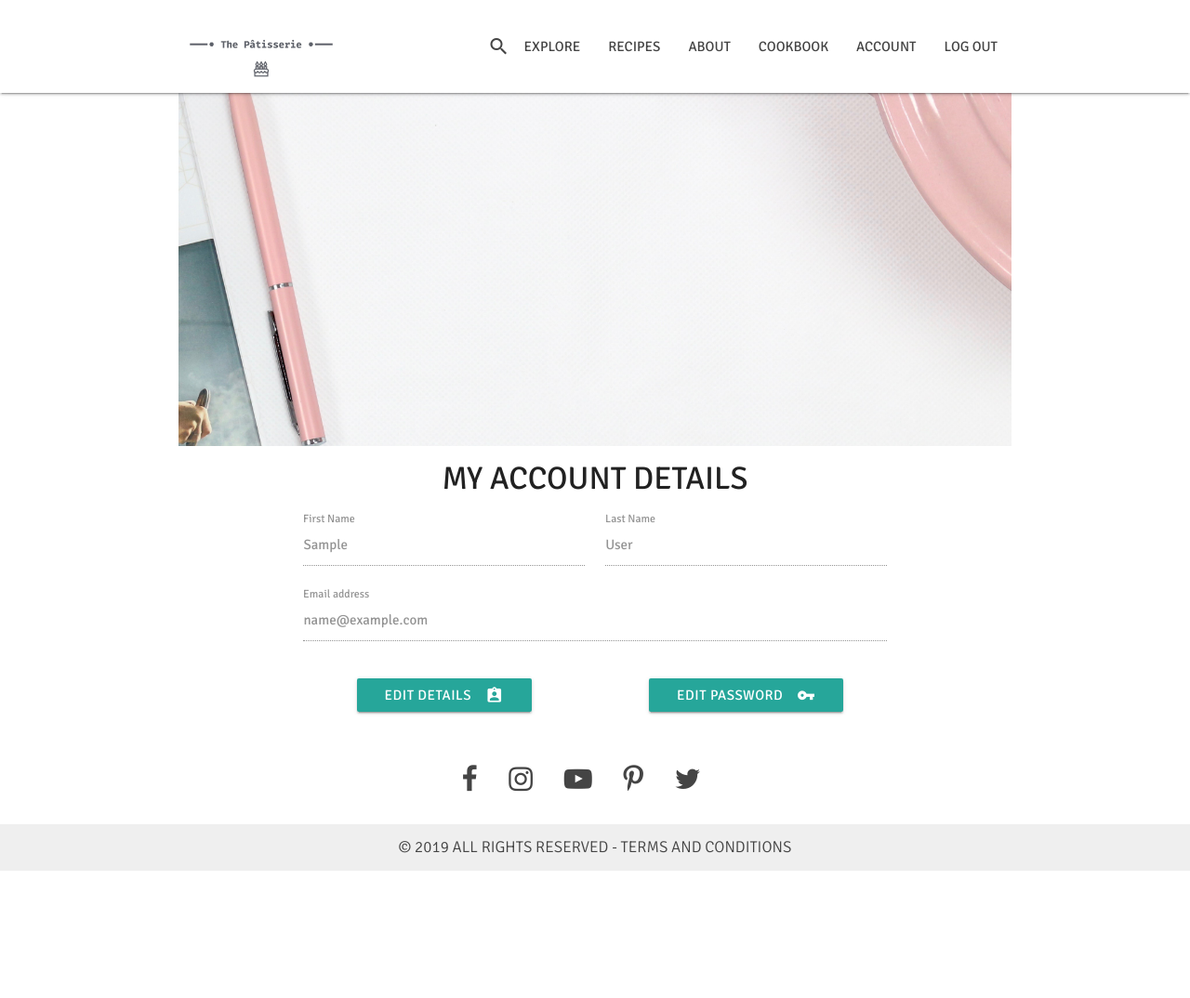
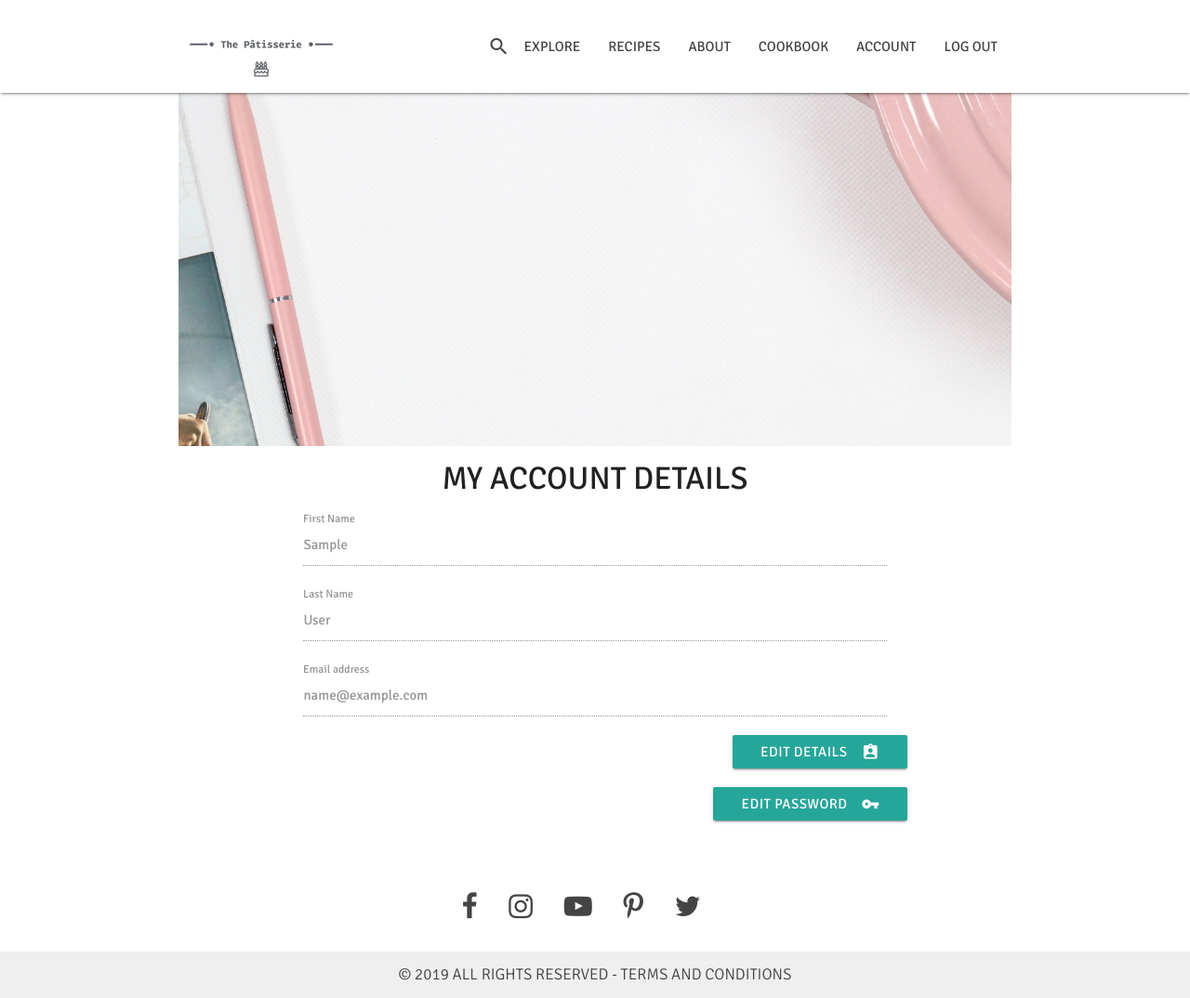
Before and after one commit to AlexiaDelorme/project-cookbook, a Flask app: page /account_details in a window 1280 px wide. Shown: the whole page at 93% size. Before the commit the page ends 937 px from the top, so only its background shows below. Run offline with Flask 2, Linux system fonts and the light colour scheme; the visitor is signed in with stand-in values (Sample User, id 1); a database or web service that is not in the repository returns one stand-in record (values such as "Sample title"); some libraries are stand-ins or nearby versions.

Commit message:
Amended grid system for account details page for better layout

```diff
--- a/templates/account_details.html
+++ b/templates/account_details.html
@@ -7,13 +7,13 @@
 
     <div class="row">
 
-        <div class="input-field col s6">
-            <input disabled value="{{ account.first_name }}" id="disabled" type="text" class="validate">
+        <div class="input-field col s12">
+            <input disabled value="{{ account.first_name.capitalize() }}" id="disabled" type="text" class="validate">
             <label for="disabled">First Name</label>
         </div>
 
-        <div class="input-field col s6">
-            <input disabled value="{{ account.last_name }}" id="disabled" type="text" class="validate">
+        <div class="input-field col s12">
+            <input disabled value="{{ account.last_name.capitalize() }}" id="disabled" type="text" class="validate">
             <label for="disabled">Last Name</label>
         </div>
 
@@ -22,19 +22,15 @@
             <label for="disabled"> Email address</label>
         </div>
 
-    </div>
-
-    <div class="row">
-
-        <div class="col s6">
-            <a href="#">
-                <button href = "" class="btn waves-effect waves-light" type="submit" name="action">Edit Details
+        <div class="row right-align">
+            <a href="{{url_for('edit_my_details')}}">
+                <button class="btn waves-effect waves-light" type="submit" name="action">Edit Details
                     <i class="material-icons right">assignment_ind</i>
                 </button>
             </a>
         </div>
 
-        <div class="col s6">
+        <div class="row right-align">
             <a href="{{url_for('edit_password')}}">
                 <button class="btn waves-effect waves-light" type="submit" name="action">Edit Password
                     <i class="material-icons right">vpn_key</i>
```
